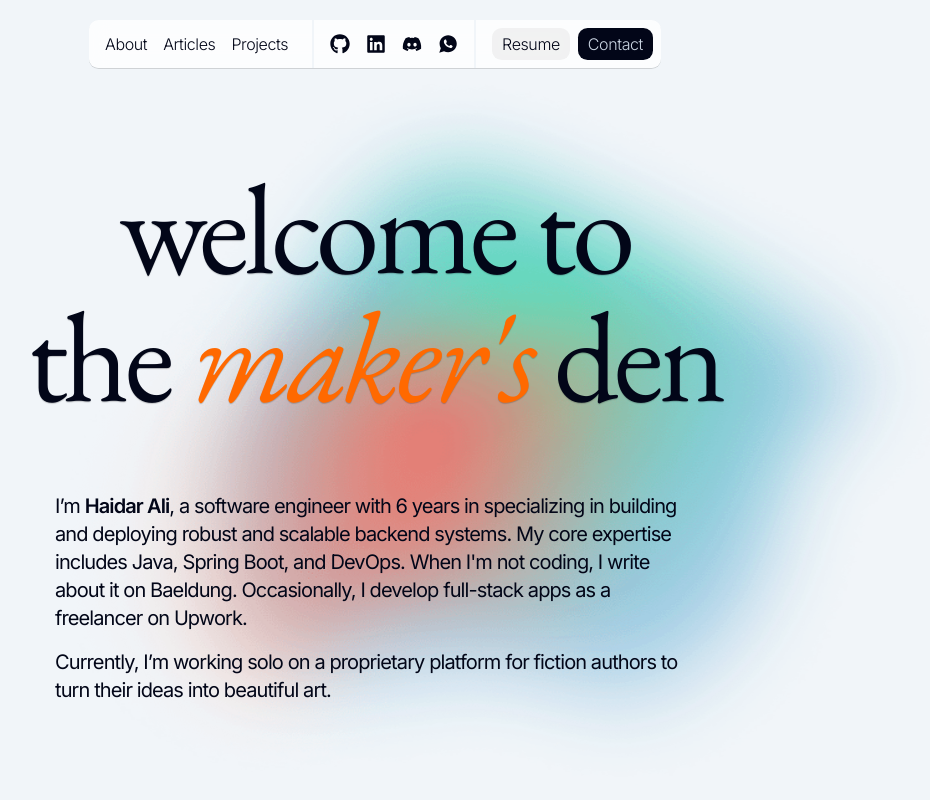
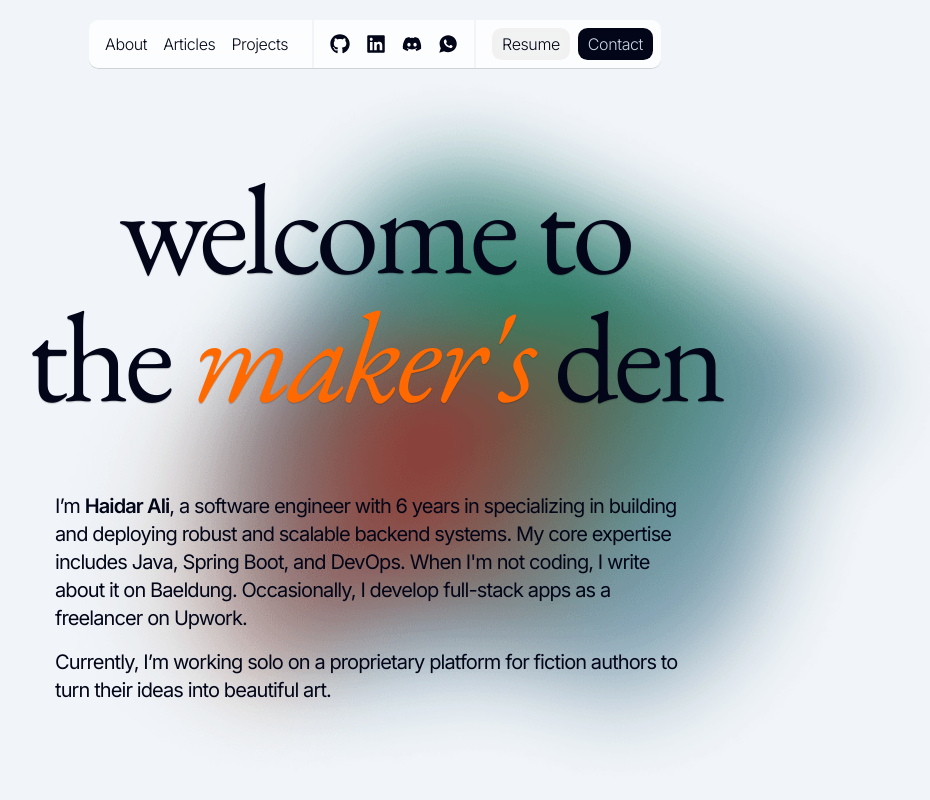
Before and after one commit to haidar47x/haidar47x.github.io, a React (Vite) app: page /#/ in a window 1280 px wide. Shown: the top 800 px of the page, without its empty margins (265-1195 px from the left). Built offline with nearby package versions, Linux system fonts and the light colour scheme.

Commit message:
Changed the gradient filter

```diff
--- a/src/assets/main.css
+++ b/src/assets/main.css
@@ -43,6 +43,10 @@ body {
 
 .active {
   @apply border-b-2 border-dashed border-gray-950;
+}
+
+img {
+  filter: brightness(0.5) contrast(1.2) saturate(1.3) sepia(0.1);
 }
 
 @keyframes fade {
```
